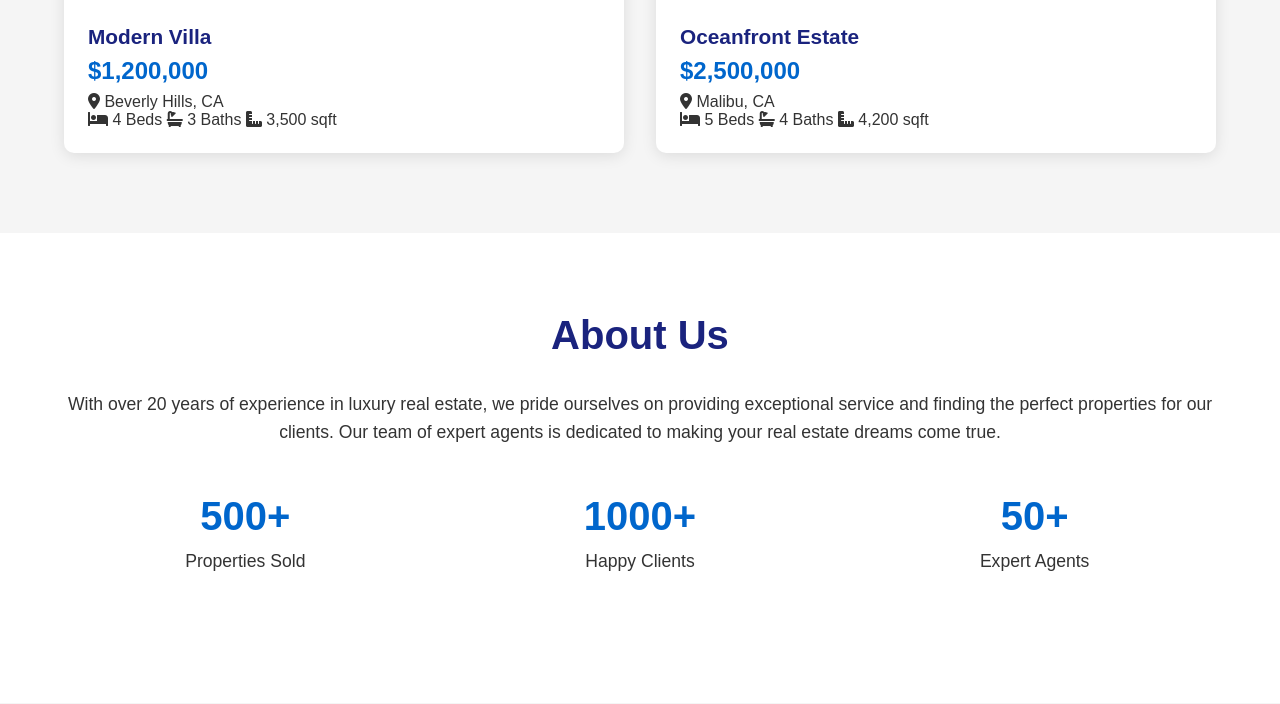
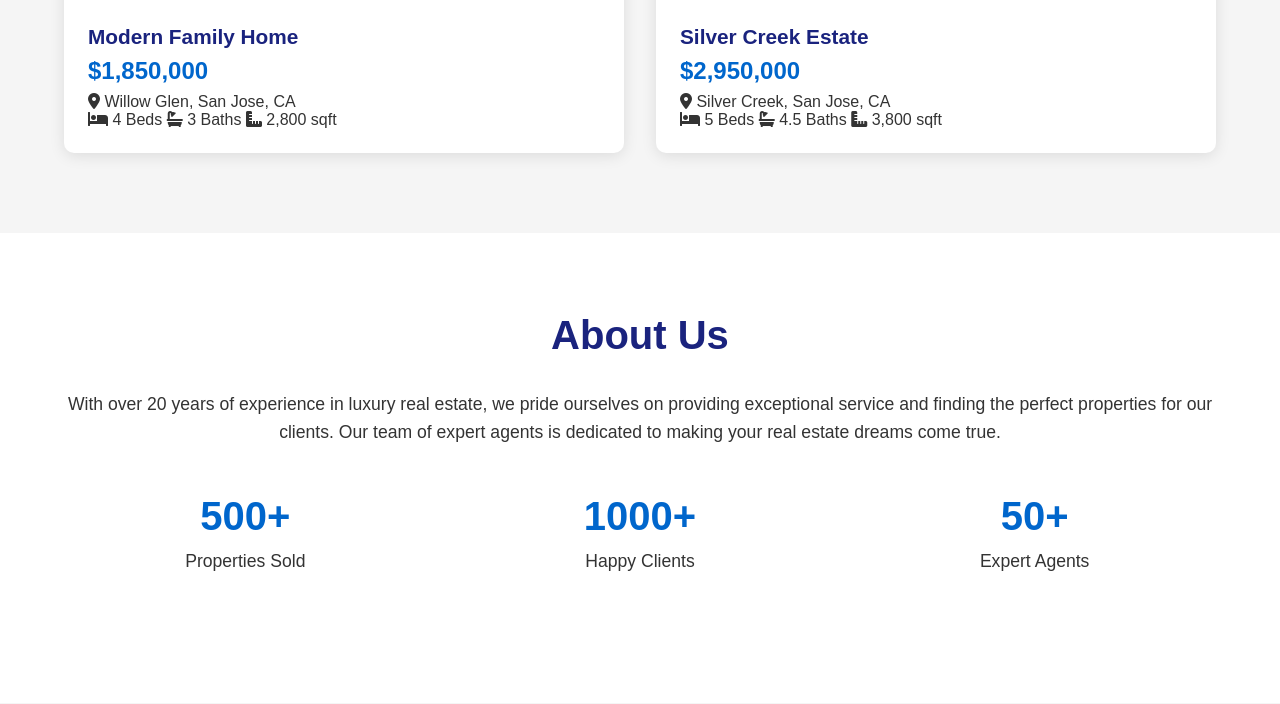
Before and after one commit to JaiShmoney/SpartanRealEstate, a plain HTML site: page index.html in a window 1280 px wide. Shown: the part 1176-1880 px from the top of the page. Drawn offline with Linux system fonts and the light colour scheme.

Commit message:
Updated property image paths and alt text for San Jose locations

```diff
--- a/index.html
+++ b/index.html
@@ -42,27 +42,26 @@
             <div class="property-card">
                 <img src="https://images.unsplash.com/photo-1564013799919-ab600027ffc6" alt="Luxury Home">
                 <div class="property-info">
-                    <h3>Modern Villa</h3>
-                    <p class="price">$1,200,000</p>
-                    <p class="location"><i class="fas fa-map-marker-alt"></i> Beverly Hills, CA</p>
+                    <h3>Modern Family Home</h3>
+                    <p class="price">$1,850,000</p>
+                    <p class="location"><i class="fas fa-map-marker-alt"></i> Willow Glen, San Jose, CA</p>
                     <div class="details">
                         <span><i class="fas fa-bed"></i> 4 Beds</span>
                         <span><i class="fas fa-bath"></i> 3 Baths</span>
-                        <span><i class="fas fa-ruler-combined"></i> 3,500 sqft</span>
+                        <span><i class="fas fa-ruler-combined"></i> 2,800 sqft</span>
                     </div>
                 </div>
             </div>
-            <!-- More property cards with different images and details -->
             <div class="property-card">
                 <img src="https://images.unsplash.com/photo-1512917774080-9991f1c4c750" alt="Luxury Home">
                 <div class="property-info">
-                    <h3>Oceanfront Estate</h3>
-                    <p class="price">$2,500,000</p>
-                    <p class="location"><i class="fas fa-map-marker-alt"></i> Malibu, CA</p>
+                    <h3>Silver Creek Estate</h3>
+                    <p class="price">$2,950,000</p>
+                    <p class="location"><i class="fas fa-map-marker-alt"></i> Silver Creek, San Jose, CA</p>
                     <div class="details">
                         <span><i class="fas fa-bed"></i> 5 Beds</span>
-                        <span><i class="fas fa-bath"></i> 4 Baths</span>
-                        <span><i class="fas fa-ruler-combined"></i> 4,200 sqft</span>
+                        <span><i class="fas fa-bath"></i> 4.5 Baths</span>
+                        <span><i class="fas fa-ruler-combined"></i> 3,800 sqft</span>
                     </div>
                 </div>
             </div>
@@ -131,11 +130,11 @@
                 </div>
                 <div class="info-item">
                     <i class="fas fa-envelope"></i>
-                    <p>info@luxuryhomes.com</p>
+                    <p>spartanrealestate@gmail.com</p>
                 </div>
                 <div class="info-item">
                     <i class="fas fa-map-marker-alt"></i>
-                    <p>123 Luxury Lane, Beverly Hills, CA 90210</p>
+                    <p>One Washington Square, San José, CA 9519</p>
                 </div>
             </div>
         </div>
```
